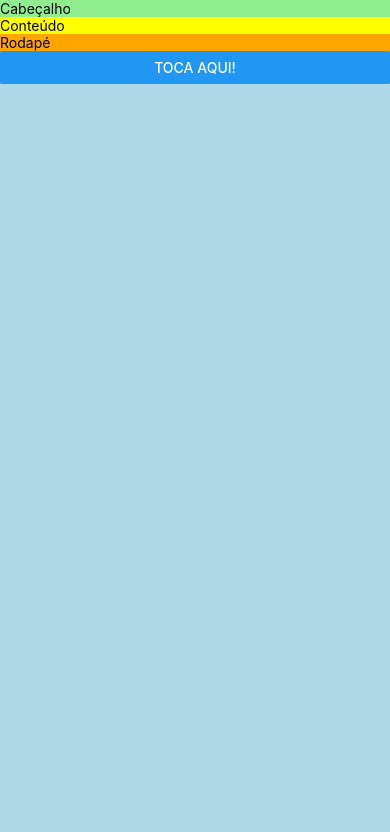
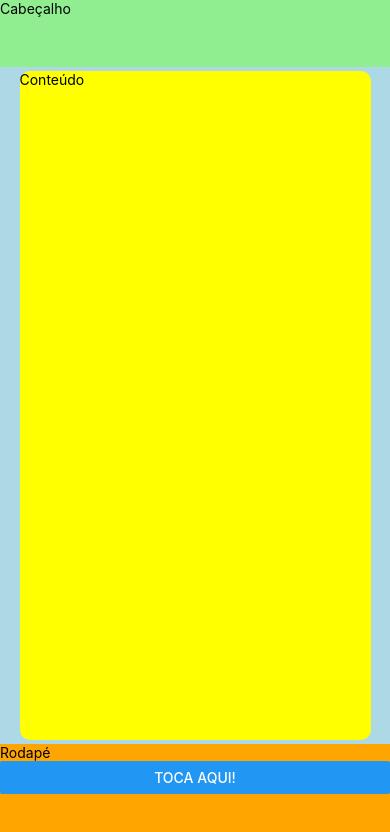
Before and after one commit to ZimboSebastiao/ola-react-native, a React Native app: screen / in a window 390 px wide. Shown: the top 832 px of the page. Built offline with nearby package versions, Linux system fonts and the light colour scheme.

Commit message:
Update App.js

```diff
--- a/App.js
+++ b/App.js
@@ -43,11 +43,20 @@ const estilos = StyleSheet.create({
   },
   cabecalho: {
     backgroundColor: "lightgreen",
+    flex: 0.4,
   },
   conteudo: {
     backgroundColor: "yellow",
+    flex: 4,
+    width: "90%",
+    marginLeft: "auto",
+    marginRight: "auto",
+    borderRadius: 10,
+    marginBottom: 4,
+    marginTop: 4,
   },
   rodape: {
     backgroundColor: "orange",
+    flex: 0.6,
   },
 });
```
